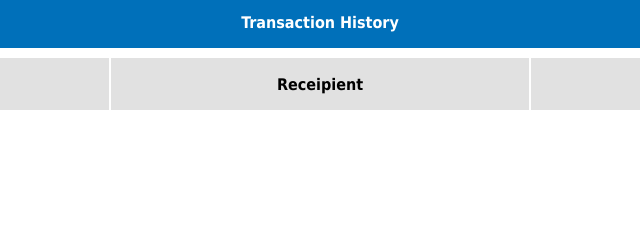
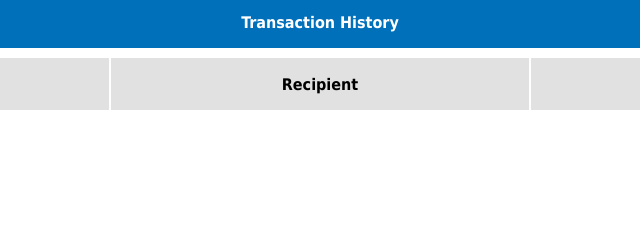
Before and after one commit to brianpchsu/payment_exercise, a website: page client/transactions.html in a window 1280 px wide. Shown: the top 240 px of the page, 320-960 px from the left. Drawn offline with Linux system fonts and the light colour scheme; no server answers.

Commit message:
Refactor comments and fix typo

```diff
--- a/client/script/transactions.js
+++ b/client/script/transactions.js
@@ -34,7 +34,6 @@ function getTransactions() {
 
 function monitorScroll() {
   var transactionTable = document.getElementById("transactionTable");
-  // when user reach to 70% of the table data, get next 20 records
 
   if(window.scrollY > topWindowY) {
     scrollDown = true;
@@ -42,8 +41,10 @@ function monitorScroll() {
   } else {
     scrollDown = false;
   }
+
+  // when user reach to 70% of the table data, get next 20 records
   if (scrollDown && window.scrollY > transactionTable.offsetHeight * 0.7 && !isFetchingData) {
-    // set isFetchingData to true to prevent fetch multiple before data gets inserted to table
+    // set isFetchingData to true to prevent multiple http calls before one result get inserted to table
     isFetchingData = true;
     getTransactions();
   }
--- a/client/transactions.html
+++ b/client/transactions.html
@@ -15,7 +15,7 @@
       <table id="transactionTable">
       <tr>
          <th>Date</th>
-         <th>Receipient</th>
+         <th>Recipient</th>
          <th>Amount</th>
        </tr>
     </main>
```
